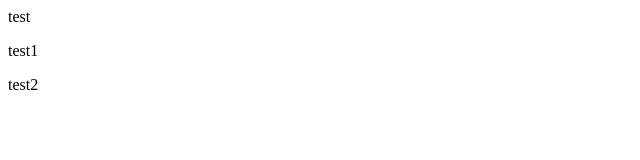
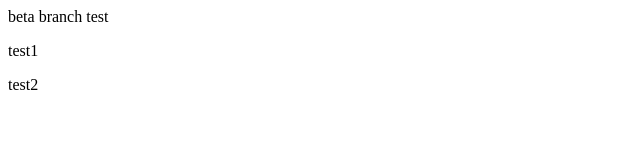
Before and after one commit to dharmendersharma1601/learning, a plain HTML site: page index.html in a window 1280 px wide. Shown: the full height of the page, 0-640 px from the left. Drawn offline with Linux system fonts and the light colour scheme.

Commit message:
edited fir beta branch

```diff
--- a/index.html
+++ b/index.html
@@ -1,4 +1,4 @@
-<p>test</p>
+<p>beta branch test</p>
 
 <p>test1</p>
 <p>test2</p>
```
